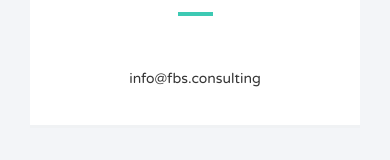
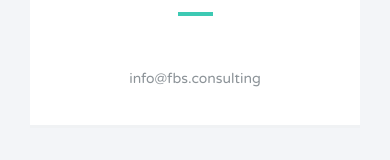
Before and after one commit to far-beyond-solutions/fbssite, a plain HTML site: page index.html in a window 390 px wide. Shown: the part 8204-8364 px from the top of the page. Drawn offline with nearby package versions, Linux system fonts and the light colour scheme.

Commit message:
added the style to match the other cards at the phone number

```diff
--- a/css/styles.css
+++ b/css/styles.css
@@ -345,3 +345,7 @@ FBS Logo
 	font-family: 'Josefin Sans', sans-serif;
 
 }
+
+.light-box p a{
+	color:#8c9398;
+}
```
